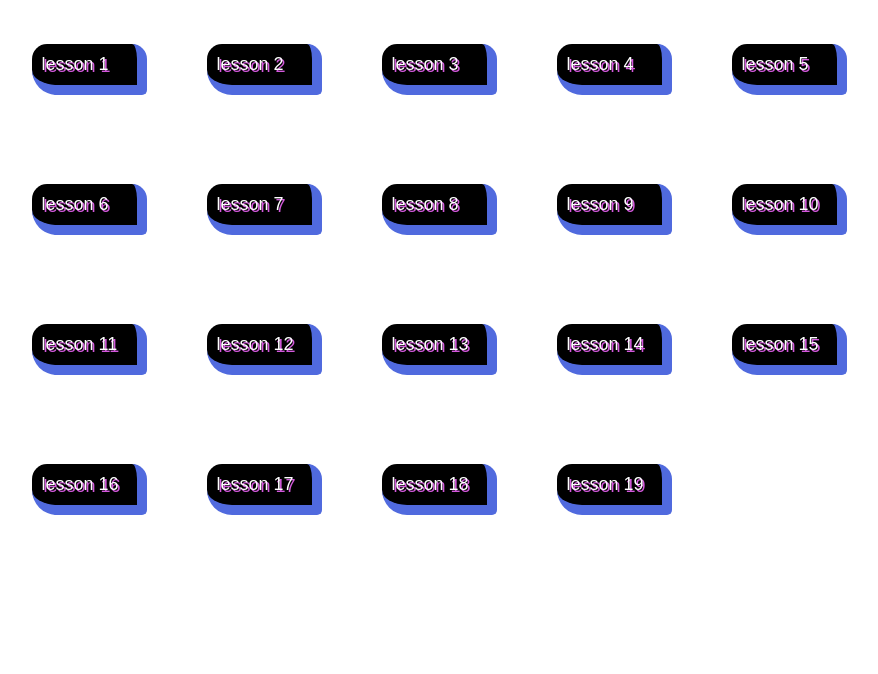
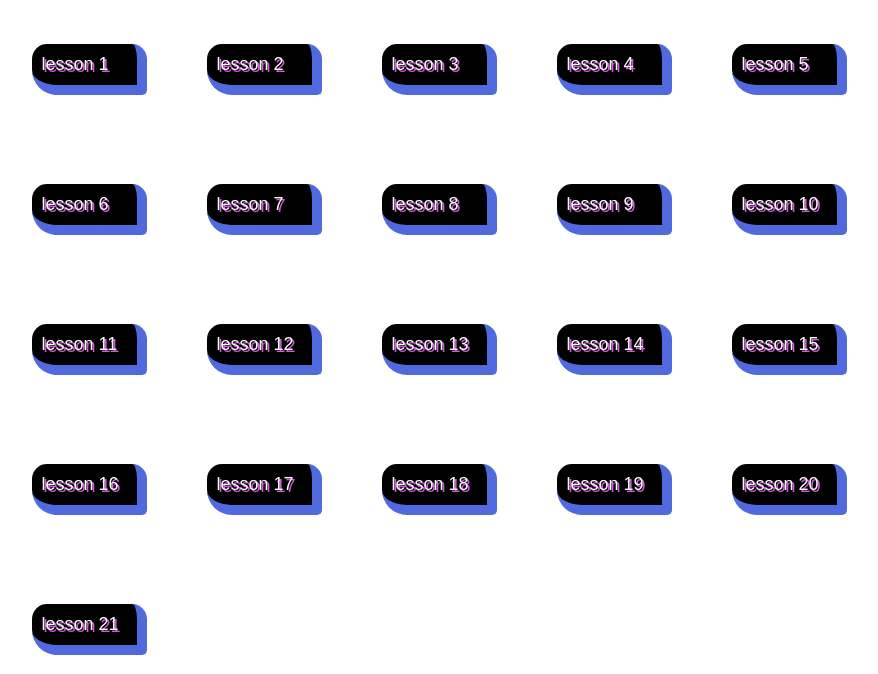
Before and after one commit to cubickkk/max_hub, a plain HTML site: page index.html in a window 1280 px wide. Shown: the part 278-952 px from the top of the page, without its empty margins (201-1079 px from the left). Drawn offline with Linux system fonts and the light colour scheme; a web font is replaced by a local one.

Commit message:
Update index.html

```diff
--- a/index.html
+++ b/index.html
@@ -32,6 +32,8 @@
         <li class="lesson17"><a href="https://cubickkk.github.io/less17/">lesson 17</a></li>
         <li class="lesson18">lesson 18</li>
         <li class="lesson19">lesson 19</li>
+        <li class="lesson20">lesson 20</li>
+        <li class="lesson21"><a href="https://cubickkk.github.io/less21/"></a>lesson 21</li>
     </ul>
     <footer class="foot">
         <a href="https://www.youtube.com/watch?v=D05gaQtw53s">My YT: click on me</a>
```
